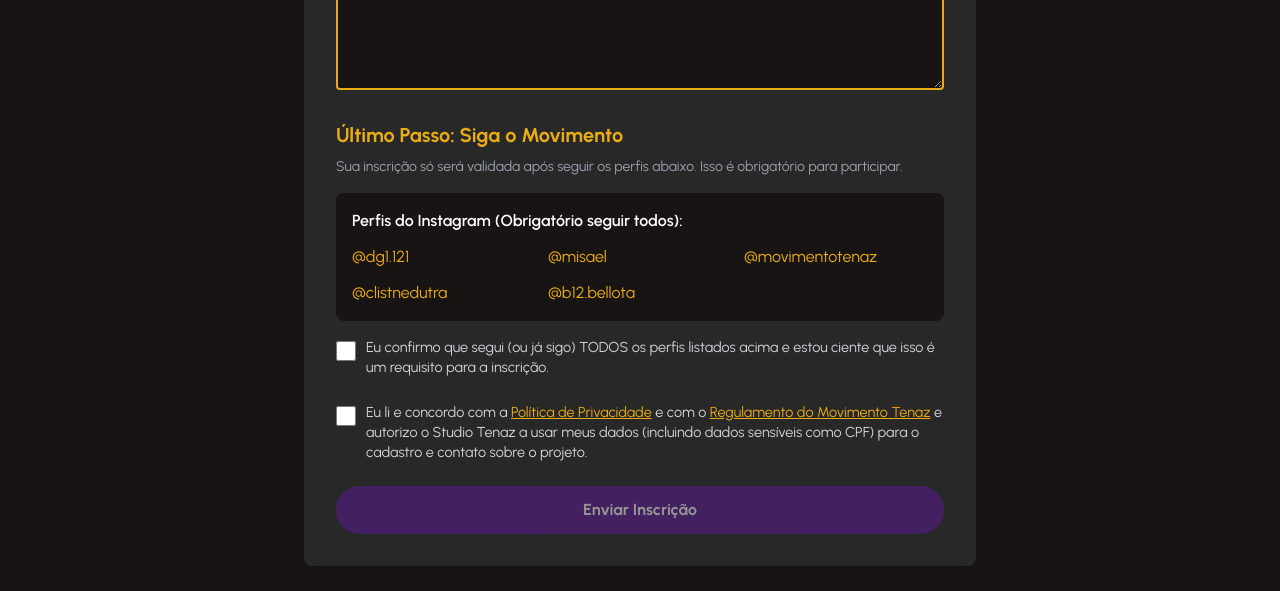
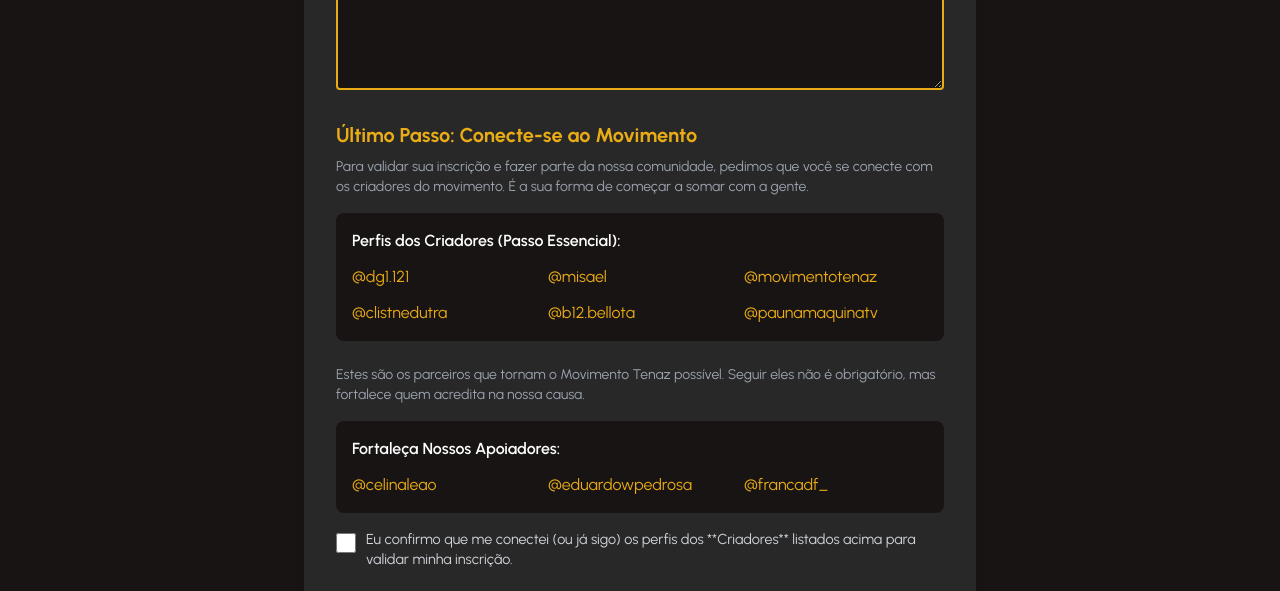
Before and after one commit to MarceloMserra/TENAZ, a website built with Vite: page index.html in a window 1280 px wide. Shown: the part 5100-5691 px from the top of the page. Built offline with nearby package versions, Linux system fonts and the light colour scheme.

Commit message:
atualizações

```diff
--- a/index.html
+++ b/index.html
@@ -425,25 +425,38 @@
                     <textarea name="mensagem" id="mensagem" rows="4" class="w-full p-3 rounded focus:outline-none focus:ring-2 focus:ring-tenaz-gold text-black"></textarea>
                 </div>
 
-                <h3 class="text-xl font-bold mt-6 mb-4 text-tenaz-gold">Último Passo: Siga o Movimento</h3>
-                <p class="text-gray-400 mb-4 -mt-2 text-sm">Sua inscrição só será validada após seguir os perfis abaixo. Isso é obrigatório para participar.</p>
+                <h3 class="text-xl font-bold mt-6 mb-4 text-tenaz-gold">Último Passo: Conecte-se ao Movimento</h3>
+                <p class="text-gray-400 mb-4 -mt-2 text-sm">Para validar sua inscrição e fazer parte da nossa comunidade, pedimos que você se conecte com os criadores do movimento. É a sua forma de começar a somar com a gente.</p>
 
                 <div class="bg-tenaz-dark-bg p-4 rounded-lg mb-4">
-                    <p class="text-white font-semibold mb-3">Perfis do Instagram (Obrigatório seguir todos):</p>
+                    <p class="text-white font-semibold mb-3">Perfis dos Criadores (Passo Essencial):</p>
                     <div class="grid grid-cols-2 sm:grid-cols-3 gap-3">
                         <a href="https://www.instagram.com/dg1.121/" target="_blank" class="text-tenaz-gold hover:underline">@dg1.121</a>
                         <a href="https://www.instagram.com/misael/" target="_blank" class="text-tenaz-gold hover:underline">@misael</a>
                         <a href="https://www.instagram.com/movimentotenaz/" target="_blank" class="text-tenaz-gold hover:underline">@movimentotenaz</a>
                         <a href="https://www.instagram.com/clistnedutra/" target="_blank" class="text-tenaz-gold hover:underline">@clistnedutra</a>
                         <a href="https://www.instagram.com/b12.bellota/" target="_blank" class="text-tenaz-gold hover:underline">@b12.bellota</a>
+                        <a href="https://www.instagram.com/paunamaquinatv/" target="_blank" class="text-tenaz-gold hover:underline">@paunamaquinatv</a>
                     </div>
+                </div>
+
+                <p class="text-gray-400 mb-4 mt-6 -mb-2 text-sm">Estes são os parceiros que tornam o Movimento Tenaz possível. Seguir eles não é obrigatório, mas fortalece quem acredita na nossa causa.</p>
+                <div class="bg-tenaz-dark-bg p-4 rounded-lg mb-4">
+                    <p class="text-white font-semibold mb-3">Fortaleça Nossos Apoiadores:</p>
+                    <div class="grid grid-cols-2 sm:grid-cols-3 gap-3">
+
+                        <a href="https://www.instagram.com/celinaleao/" target="_blank" class="text-tenaz-gold hover:underline">@celinaleao</a>
+                        <a href="https://www.instagram.com/eduardowpedrosa/" target="_blank" class="text-tenaz-gold hover:underline">@eduardowpedrosa</a>
+                        <a href="https://www.instagram.com/francadf_/" target="_blank" class="text-tenaz-gold hover:underline">@francadf_</a>
+
+                        </div>
                 </div>
 
                 <div class="checkbox-wrapper">
                     <input type="checkbox" name="follow_gate" id="follow_consent" value="Eu confirmo">
                     <label for="follow_consent">
-                        Eu confirmo que segui (ou já sigo) TODOS os perfis listados acima e estou ciente que isso é um requisito para a inscrição.
-                    </label>
+                        Eu confirmo que me conectei (ou já sigo) os perfis dos **Criadores** listados acima para validar minha inscrição.
+                    </labe>
                 </div>
 
                 <div class="checkbox-wrapper">
@@ -478,7 +491,7 @@
                     <a href="#" class="text-gray-400 hover:text-tenaz-gold transition duration-300 transform hover:scale-110">
                         <i class="fab fa-spotify text-2xl"></i>
                     </a>
-                    <a href="#" class="text-gray-400 hover:text-tenaz-gold transition duration-300 transform hover:scale-110">
+                    <a href="#" class="text-gray-400 hover:text-tenaz-gold transition duration-3CSS00 transform hover:scale-110">
                         <i class="fab fa-tiktok text-2xl"></i>
                     </a>
                 </div>
```
